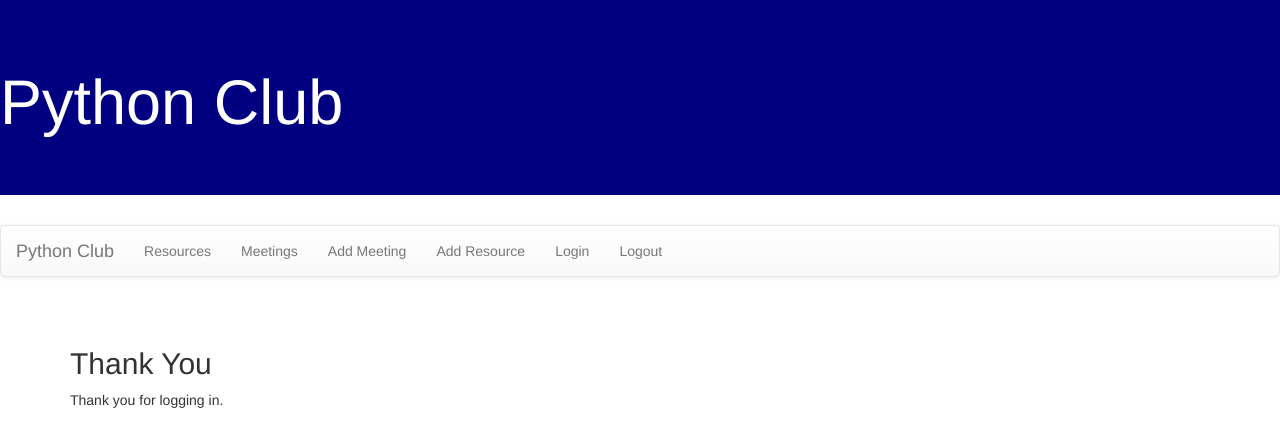
After one commit to jonathonkindle/ITC172, a Django app: page /PythonClubApp/loginmessage/ in a window 1280 px wide. The commit adds this page. Shown: the top 447 px of the page. Run offline with Django 3.2, Linux system fonts and the light colour scheme; some libraries are stand-ins or nearby versions.

Commit message:
created the login and logout structure to both projects

```diff
--- /dev/null
+++ b/PythonClubProject/PythonClubApp/templates/PythonClubApp/loginmessage.html
@@ -0,0 +1,5 @@
+{% extends 'base.html' %}
+{% block content %}
+<h2>Thank You</h2>
+<p>Thank you for logging in.</p>
+{% endblock %}
--- /dev/null
+++ b/PythonClubProject/PythonClubApp/templates/PythonClubApp/logoutmessage.html
@@ -0,0 +1,5 @@
+{% extends 'base.html' %}
+{% block content %}
+<h2>Goodbye</h2>
+<p>You are now logged out.</p>
+{% endblock %}
--- a/PythonClubProject/PythonClubApp/templates/base.html
+++ b/PythonClubProject/PythonClubApp/templates/base.html
@@ -13,18 +13,20 @@
             <h1>Python Club</h1>
         </div>
         <nav class="navbar navbar-default">
-                <div class="container-fluid">
+            <div class="container-fluid">
                 <div class="navbar-header">
-                <a class="navbar-brand" href="{% url 'index' %}">Python Club</a>
+                    <a class="navbar-brand" href="{% url 'index' %}">Python Club</a>
                 </div>
                 <ul class="nav navbar-nav">
                     <li><a href="{% url 'resources' %}">Resources</a></li>
                     <li><a href="{% url 'meetings' %}">Meetings</a></li>
                     <li><a href="{% url 'newmeeting' %}">Add Meeting</a></li>
                     <li><a href="{% url 'newresource' %}">Add Resource</a></li>
+                    <li><a href="{% url 'login' %}">Login</a></li>
+                    <li><a href="{% url 'logout' %}">Logout</a></li>
                 </ul>
-                </div>
-                </nav>
+            </div>
+        </nav>
         <p>&nbsp;</p>
         <div class="container">
         {% block content %}
--- a/PythonClubProject/PythonClubApp/urls.py
+++ b/PythonClubProject/PythonClubApp/urls.py
@@ -8,4 +8,6 @@ urlpatterns = [
     path('meetingdetails/<int:id>', views.meetingdetails, name='meetingdetails'),
     path('newmeeting/', views.newmeeting, name='newmeeting'),
     path('newresource/', views.newresource, name='newresource'),
+    path('loginmessage/', views.loginmessage, name='loginmessage'),
+    path('logoutmessage/', views.logoutmessage, name='logoutmessage'),
 ]
--- a/PythonClubProject/PythonClubApp/views.py
+++ b/PythonClubProject/PythonClubApp/views.py
@@ -1,10 +1,17 @@
 from django.shortcuts import render, get_object_or_404
 from .models import Meeting, MeetingMinutes, ResourceType, Resource, Event
 from .forms import MeetingForm, ResourceForm
+from django.contrib.auth.decorators import login_required
 
 # Create your views here.
 def index (request):
     return render(request, 'PythonClubApp/index.html')
+
+def loginmessage(request):
+    return render(request, 'PythonClubApp/loginmessage.html')
+
+def logoutmessage(request):
+    return render(request, 'PythonClubApp/logoutmessage.html')
 
 def getresources(request):
     resource_list=Resource.objects.all()
@@ -19,6 +26,7 @@ def meetingdetails(request, id):
     context={'meet' : meet}
     return render(request, 'PythonClubApp/meetingdetails.html', context=context)
 
+@login_required
 def newmeeting(request):
     form=MeetingForm()
     if request.method=='POST':
@@ -31,6 +39,7 @@ def newmeeting(request):
         form=MeetingForm()
     return render(request, 'PythonClubApp/newmeeting.html', {'form': form})
 
+@login_required
 def newresource(request):
     form=ResourceForm()
     if request.method=='POST':
--- a/PythonClubProject/PythonClubProject/settings.py
+++ b/PythonClubProject/PythonClubProject/settings.py
@@ -123,3 +123,5 @@ USE_TZ = True
 # https://docs.djangoproject.com/en/2.2/howto/static-files/
 
 STATIC_URL = '/static/'
+LOGIN_REDIRECT_URL='loginmessage'
+LOGOUT_REDIRECT_URL='logoutmessage'
--- a/PythonClubProject/PythonClubProject/urls.py
+++ b/PythonClubProject/PythonClubProject/urls.py
@@ -18,5 +18,6 @@ from django.urls import path, include
 
 urlpatterns = [
     path('admin/', admin.site.urls),
-    path('PythonClubApp/', include('PythonClubApp.urls'))
+    path('PythonClubApp/', include('PythonClubApp.urls')),
+    path('accounts/', include('django.contrib.auth.urls')),
 ]
--- /dev/null
+++ b/TechReviewProject/TechReviewApp/templates/TechReviewApp/loginmessage.html
@@ -0,0 +1,5 @@
+{% extends 'base.html' %}
+{% block content %}
+<h2>Thank You</h2>
+<p>Thank you for logging in.</p>
+{% endblock %}
--- /dev/null
+++ b/TechReviewProject/TechReviewApp/templates/TechReviewApp/logoutmessage.html
@@ -0,0 +1,5 @@
+{% extends 'base.html' %}
+{% block content %}
+<h2>Goodbye</h2>
+<p>You are now logged out.</p>
+{% endblock %}
--- a/TechReviewProject/TechReviewApp/urls.py
+++ b/TechReviewProject/TechReviewApp/urls.py
@@ -7,4 +7,6 @@ urlpatterns = [
     path('getproducts/', views.getproducts, name='products'),
     path('productdetails/<int:id>', views.productdetails, name='productdetails'),
     path('newproduct/', views.newproduct, name='newproduct'),
+    path('loginmessage/', views.loginmessage, name='loginmessage'),
+    path('logoutmessage/', views.logoutmessage, name='logoutmessage'),
 ]
--- a/TechReviewProject/TechReviewProject/settings.py
+++ b/TechReviewProject/TechReviewProject/settings.py
@@ -123,3 +123,5 @@ USE_TZ = True
 # https://docs.djangoproject.com/en/2.2/howto/static-files/
 
 STATIC_URL = '/static/'
+LOGIN_REDIRECT_URL='loginmessage'
+LOGOUT_REDIRECT_URL='logoutmessage'
--- a/TechReviewProject/TechReviewProject/urls.py
+++ b/TechReviewProject/TechReviewProject/urls.py
@@ -18,5 +18,6 @@ from django.urls import path, include
 
 urlpatterns = [
     path('admin/', admin.site.urls),
-    path('TechReviewApp/', include('TechReviewApp.urls'))
+    path('TechReviewApp/', include('TechReviewApp.urls')),
+    path('accounts/', include('django.contrib.auth.urls')),
 ]
```
Also changed, not shown: PythonClubProject/PythonClubApp/templates/registration/login.html (added, +9 -0 lines), TechReviewProject/TechReviewApp/templates/base.html (+6 -4 lines), TechReviewProject/TechReviewApp/templates/registration/login.html (added, +9 -0 lines), TechReviewProject/TechReviewApp/views.py (+8 -0 lines).
